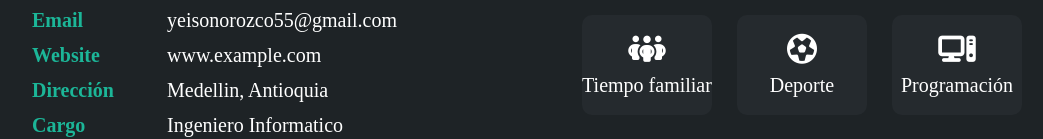
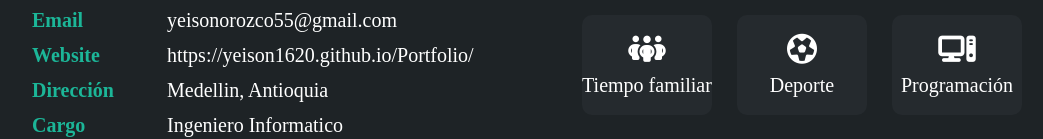
Before and after one commit to Yeison1620/Portfolio, a plain HTML site: page index.html in a window 1280 px wide. Shown: the part 1201-1340 px from the top of the page, without its empty margins (58-1101 px from the left). Drawn offline with Linux system fonts and the light colour scheme; a web font is replaced by a local one.

Commit message:
direccion web

```diff
--- a/index.html
+++ b/index.html
@@ -75,8 +75,7 @@
                         </li>
                         <li>
                             <strong>Website</strong>
-                            www.example.com
-                        </li>
+                            https://yeison1620.github.io/Portfolio/
                         <li>
                             <strong>Dirección</strong>
                             Medellin, Antioquia
```
